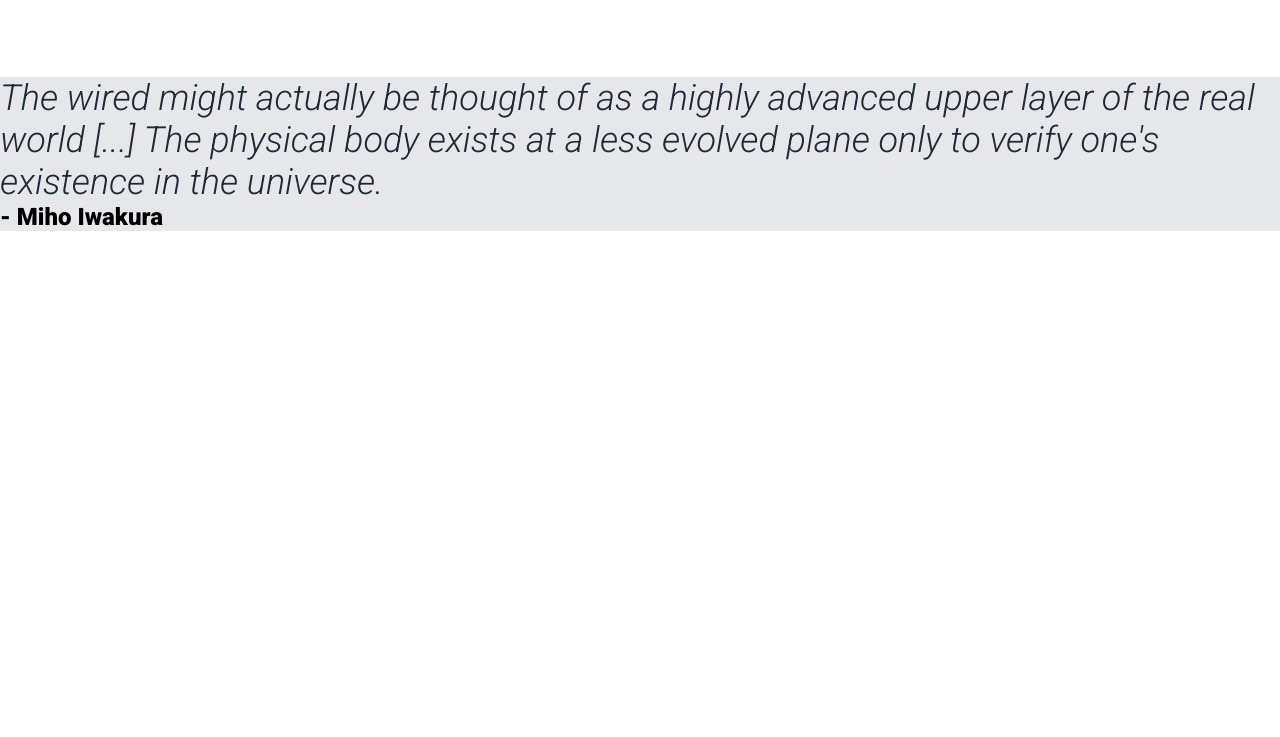
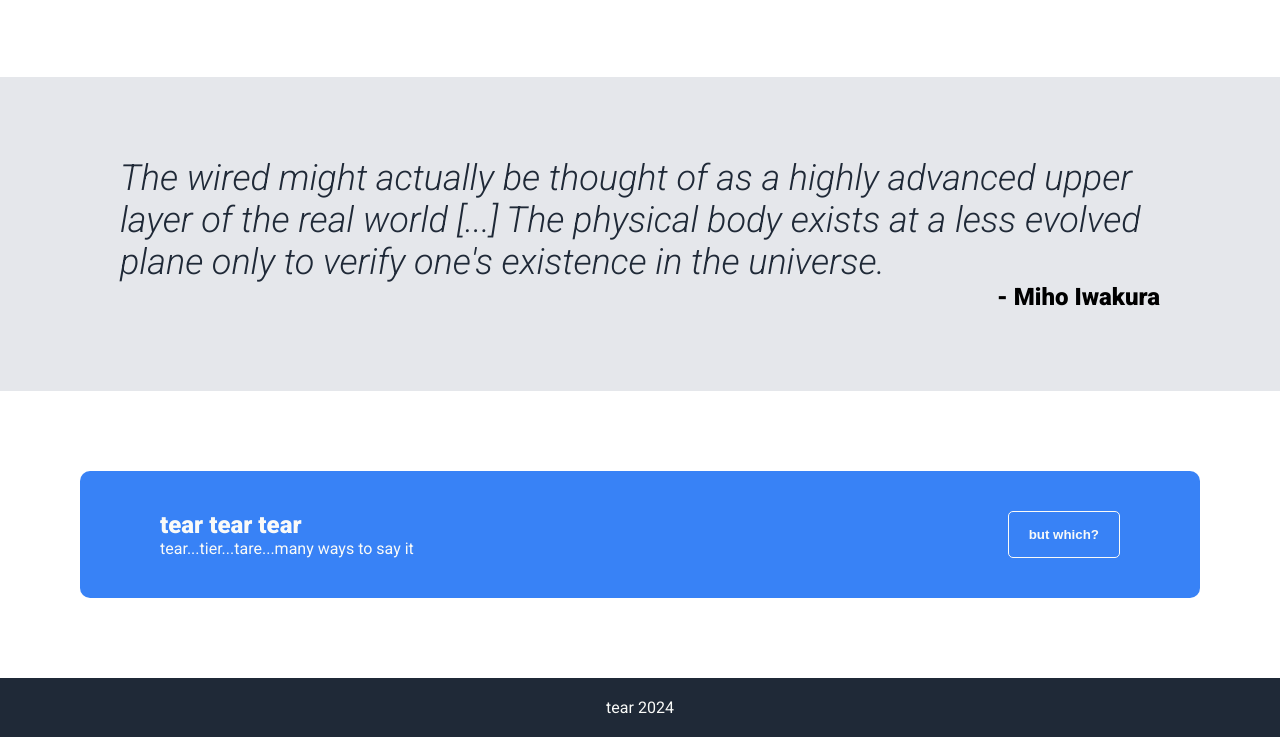
Before and after one commit to sonusfluxa/landing-page, a plain HTML site: page index.html in a window 1280 px wide. Shown: the part 814-1551 px from the top of the page. Before the commit the page ends 1045 px from the top, so only its background shows below. Drawn offline with Linux system fonts and the light colour scheme.

Commit message:
Finish first draft

```diff
--- a/index.html
+++ b/index.html
@@ -62,6 +62,18 @@
         </div>
     </div>
 
+    <div class="box">
+        <div class="box-content">
+            <div class="box-text">
+                <div class="box-bold">tear tear tear</div>
+                <div>tear...tier...tare...many ways to say it</div>
+            </div>
+        <button class="box-button">but which?</button>
+        </div>
+    </div>
+
+    <div class="footer">tear 2024</div>
+
 </body>
 
 </html>
--- a/style.css
+++ b/style.css
@@ -36,6 +36,7 @@ button {
     padding: 5px 20px;
     border-radius: 5px;
     border: none;
+    font-weight: 900;
 }
 
 .logo {
@@ -121,6 +122,17 @@ button {
 
 .quote {
     background-color: #E5E7EB;
+    padding: 80px 120px;
+    display: flex;
+    justify-content: center;
+    align-items: center;
+}
+
+.container {
+    display: flex;
+    flex-direction: column;
+    justify-content: center;
+    align-items: center;
 }
 
 .quote-text {
@@ -132,4 +144,37 @@ button {
 .quote-name {
     font-size: 24px;
     font-weight: 900;
+    align-self: flex-end;
 }
+
+.box {
+    padding: 80px;
+}
+
+.box-content {
+    background-color: #3882F6;
+    border-radius: 10px;
+    padding: 40px 80px;
+    display: flex;
+    justify-content: space-between;
+}
+
+.box-button {
+    border: 1px solid #F9FAF8;
+}
+
+.box-bold {
+    font-size: 24px;
+    font-weight: 900;
+}
+
+.box-text > div {
+    color: #F9FAF8;
+}
+
+.footer {
+    text-align: center;
+    padding: 20px;
+    background-color: #1F2937;
+    color:#F9FAF8;
+}
```
